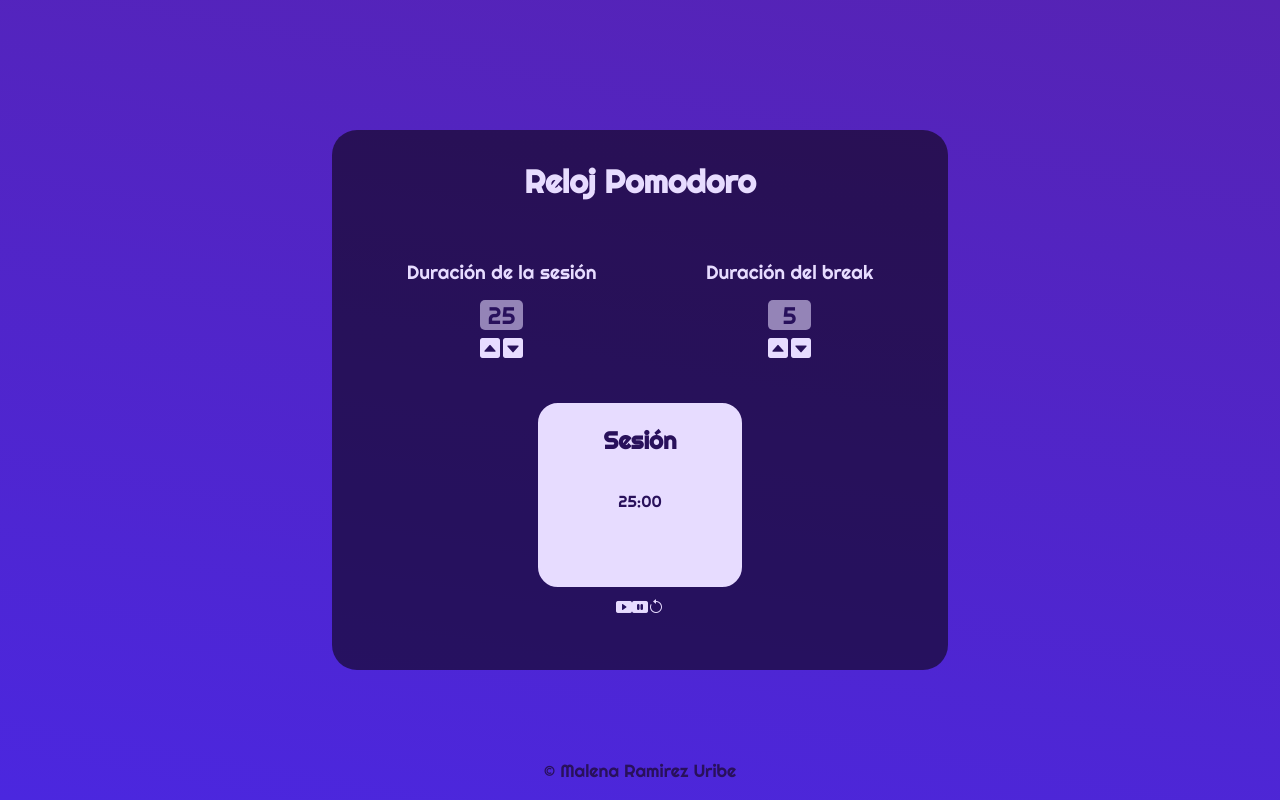
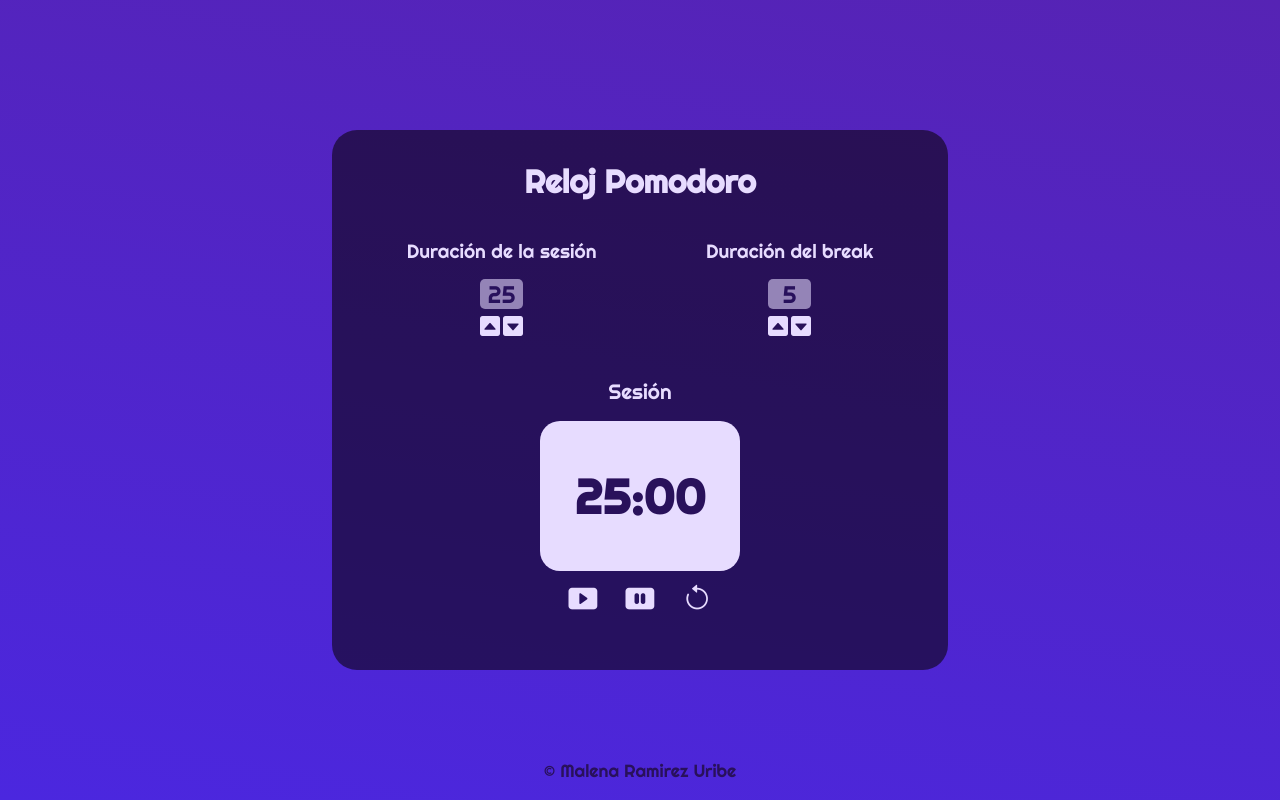
Before and after one commit to Malena-Ramirez/pomodoro-clock, a React (Create React App) app: page / in a window 1280 px wide. Built offline with nearby package versions, Linux system fonts and the light colour scheme.

Commit message:
Estilos en timer

```diff
--- a/src/components/Timer.jsx
+++ b/src/components/Timer.jsx
@@ -3,14 +3,16 @@
   TimerContainer,
   TimerControlsContainer,
   TimerDisplayContainer,
+  TimerTitle,
+  TimerDisplayText,
 } from './TimerStyled';
 
 const Timer = () => {
   return (
     <TimerContainer>
+      <TimerTitle>Sesión</TimerTitle>
       <TimerDisplayContainer>
-        <h2>Sesión</h2>
-        <p>25:00</p>
+        <TimerDisplayText>25:00</TimerDisplayText>
       </TimerDisplayContainer>
       <TimerControlsContainer>
         <i className='bi bi-play-btn-fill'></i>
--- a/src/components/TimerStyled.js
+++ b/src/components/TimerStyled.js
@@ -1,25 +1,38 @@
 import styled from "styled-components";
-
-export const TimerDisplayContainer = styled.div`
-  border: 2px solid #e7dcff;
-  border-radius: 20px;
-  margin-bottom: 10px;
-  background-color: #e7dcff;
-  color: #29115b;
-  width: 200px;
-  height: 180px;
-  display: flex;
-  flex-direction: column;
-  align-items: center;
-`;
-
-export const TimerControlsContainer = styled.div`
-  display: flex;
-`;
 
 export const TimerContainer = styled.div`
   display: flex;
   flex-direction: column;
   justify-content: center;
   align-items: center;
+  height: 100%;
 `;
+
+export const TimerTitle = styled.h2`
+  font-size: 1.3rem;
+  font-weight: 400;
+`;
+
+export const TimerDisplayContainer = styled.div`
+  border-radius: 20px;
+  margin-bottom: 10px;
+  background-color: #e7dcff;
+  color: #29115b;
+  width: 200px;
+  height: 150px;
+  display: flex;
+  align-items: center;
+  justify-content: center;
+`;
+
+export const TimerControlsContainer = styled.div`
+  width: 100%;
+  display: flex;
+  justify-content: space-evenly;
+  font-size: 1.8rem;
+`;
+
+export const TimerDisplayText = styled.span`
+  font-size: 3rem;
+  font-weight: 700;
+`;
```
